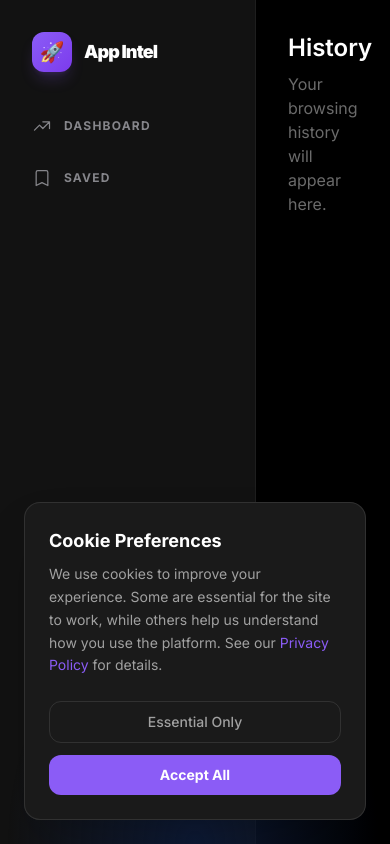
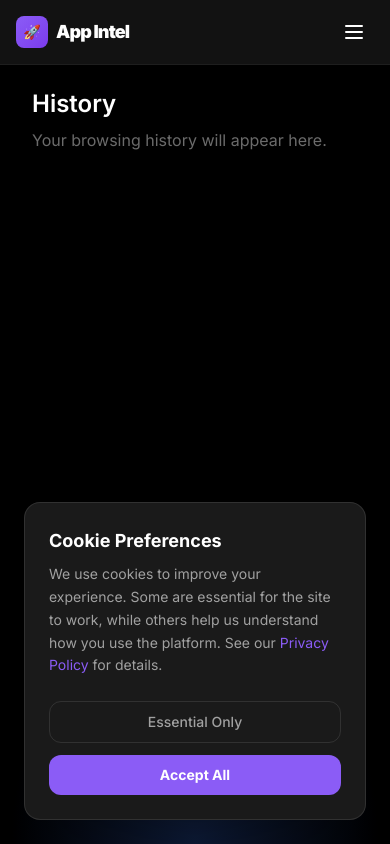
Before and after one commit to pk4PF/appintel, a Next.js app: page /history in a window 390 px wide. Built offline with nearby package versions, Linux system fonts and the light colour scheme; no server answers.

Commit message:
fix: make sidebar mobile-responsive with hamburger toggle

```diff
--- a/src/app/(app)/layout.tsx
+++ b/src/app/(app)/layout.tsx
@@ -8,7 +8,7 @@ export default function AppLayout({
     return (
         <div className="flex min-h-screen bg-black">
             <Sidebar />
-            <main className="flex-1 min-h-screen relative overflow-x-hidden">
+            <main className="flex-1 min-h-screen relative overflow-x-hidden pt-14 md:pt-0">
                 {/* Dark Horizon Glow - Global Background */}
                 <div
                     className="fixed inset-0 pointer-events-none"
--- a/src/app/components/Sidebar.tsx
+++ b/src/app/components/Sidebar.tsx
@@ -3,10 +3,12 @@
 import Link from 'next/link';
 import { usePathname, useRouter } from 'next/navigation';
 import { createBrowserClient } from '@supabase/ssr';
+import { useState } from 'react';
 
 export default function Sidebar() {
   const pathname = usePathname();
   const router = useRouter();
+  const [isOpen, setIsOpen] = useState(false);
 
   const supabase = createBrowserClient(
     process.env.NEXT_PUBLIC_SUPABASE_URL!,
@@ -41,10 +43,49 @@ export default function Sidebar() {
   ];
 
   return (
-    <aside className="w-64 bg-[#121212] border-r border-white/5 flex flex-col sticky top-0 h-screen shrink-0">
+    <>
+      {/* Mobile Header Bar */}
+      <div className="md:hidden fixed top-0 left-0 right-0 z-50 bg-[#121212] border-b border-white/5 px-4 py-3 flex items-center justify-between">
+        <Link href="/dashboard" className="flex items-center gap-2">
+          <div className="w-8 h-8 rounded-lg bg-gradient-to-br from-[#8b5cf6] to-[#7c3aed] flex items-center justify-center">
+            <span className="text-sm">🚀</span>
+          </div>
+          <span className="text-lg font-black text-white tracking-tighter">App Intel</span>
+        </Link>
+        <button
+          onClick={() => setIsOpen(!isOpen)}
+          className="p-2 text-white"
+        >
+          {isOpen ? (
+            <svg className="w-6 h-6" fill="none" stroke="currentColor" viewBox="0 0 24 24">
+              <path strokeLinecap="round" strokeLinejoin="round" strokeWidth={2} d="M6 18L18 6M6 6l12 12" />
+            </svg>
+          ) : (
+            <svg className="w-6 h-6" fill="none" stroke="currentColor" viewBox="0 0 24 24">
+              <path strokeLinecap="round" strokeLinejoin="round" strokeWidth={2} d="M4 6h16M4 12h16M4 18h16" />
+            </svg>
+          )}
+        </button>
+      </div>
+
+      {/* Mobile Overlay */}
+      {isOpen && (
+        <div
+          className="md:hidden fixed inset-0 bg-black/50 z-40"
+          onClick={() => setIsOpen(false)}
+        />
+      )}
+
+      {/* Sidebar */}
+      <aside className={`
+        w-64 bg-[#121212] border-r border-white/5 flex flex-col h-screen shrink-0
+        fixed md:sticky top-0 z-50
+        transition-transform duration-300 ease-in-out
+        ${isOpen ? 'translate-x-0' : '-translate-x-full md:translate-x-0'}
+      `}>
         {/* Logo */}
         <div className="p-8">
-        <Link href="/dashboard" className="flex items-center gap-3 group active:scale-95 transition-transform">
+          <Link href="/dashboard" className="flex items-center gap-3 group active:scale-95 transition-transform" onClick={() => setIsOpen(false)}>
             <div className="w-10 h-10 rounded-xl bg-gradient-to-br from-[#8b5cf6] to-[#7c3aed] flex items-center justify-center shadow-lg shadow-[#8b5cf6]/20 group-hover:scale-110 transition-transform">
               <span className="text-xl">🚀</span>
             </div>
@@ -63,6 +104,7 @@ export default function Sidebar() {
                 <li key={item.href}>
                   <Link
                     href={item.href}
+                    onClick={() => setIsOpen(false)}
                     className={`flex items-center gap-3 px-4 py-3 rounded-xl transition-all duration-300 group active:scale-[0.98] ${isActive
                       ? 'bg-white/5 text-white border border-white/10 shadow-2xl shadow-black'
                       : 'text-[#86868b] hover:text-white hover:bg-white/5'
@@ -107,5 +149,6 @@ export default function Sidebar() {
           </div>
         </div>
       </aside>
+    </>
   );
 }
```
Lines whose indentation alone changed are shown as unchanged.
